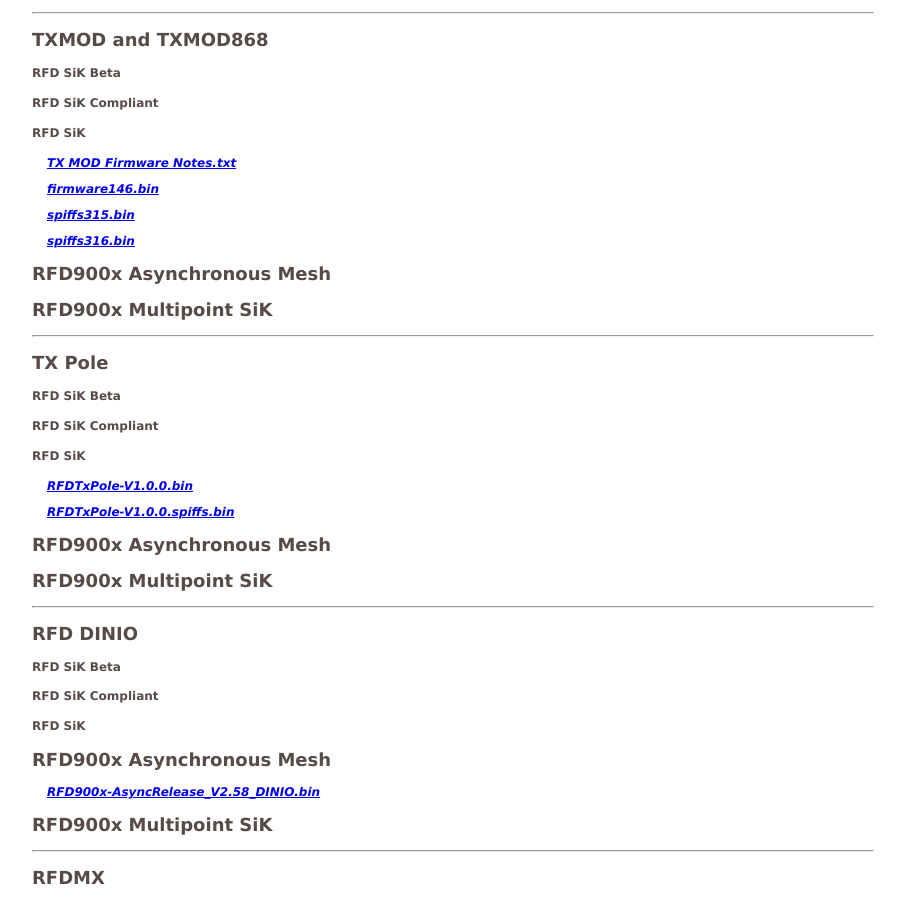
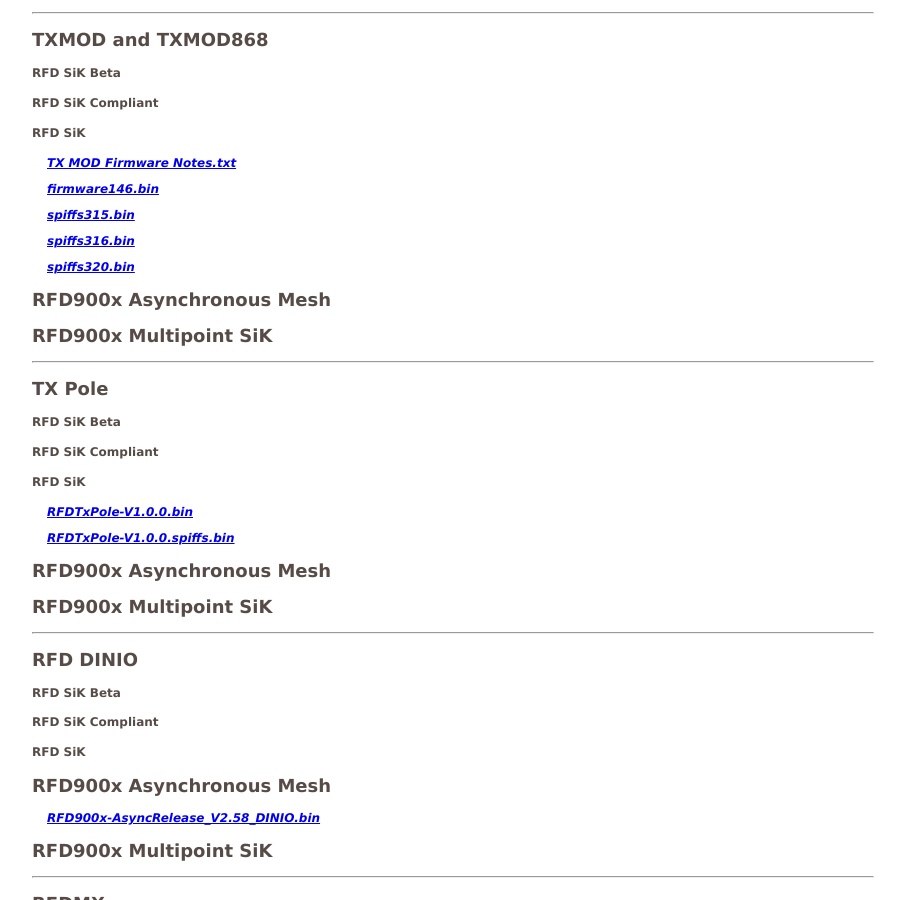
Before and after one commit to RFDesign/rfdesign.github.io, a Jekyll site: the page built from firmware.html, in a window 1280 px wide and 900 px high, scrolled down 2882 px. Shown: the whole window, without its empty margins (176-1081 px from the left). Built offline with Jekyll 4.4.1, drawn with Linux system fonts in a browser that asks for light colours.

Commit message:
Update firmware.yml

```diff
--- a/_data/firmware.yml
+++ b/_data/firmware.yml
@@ -102,6 +102,7 @@
         - file: firmware146.bin
         - file: spiffs315.bin
         - file: spiffs316.bin
+        - file: spiffs320.bin
 
 - modems:
     heading: TX Pole
```
